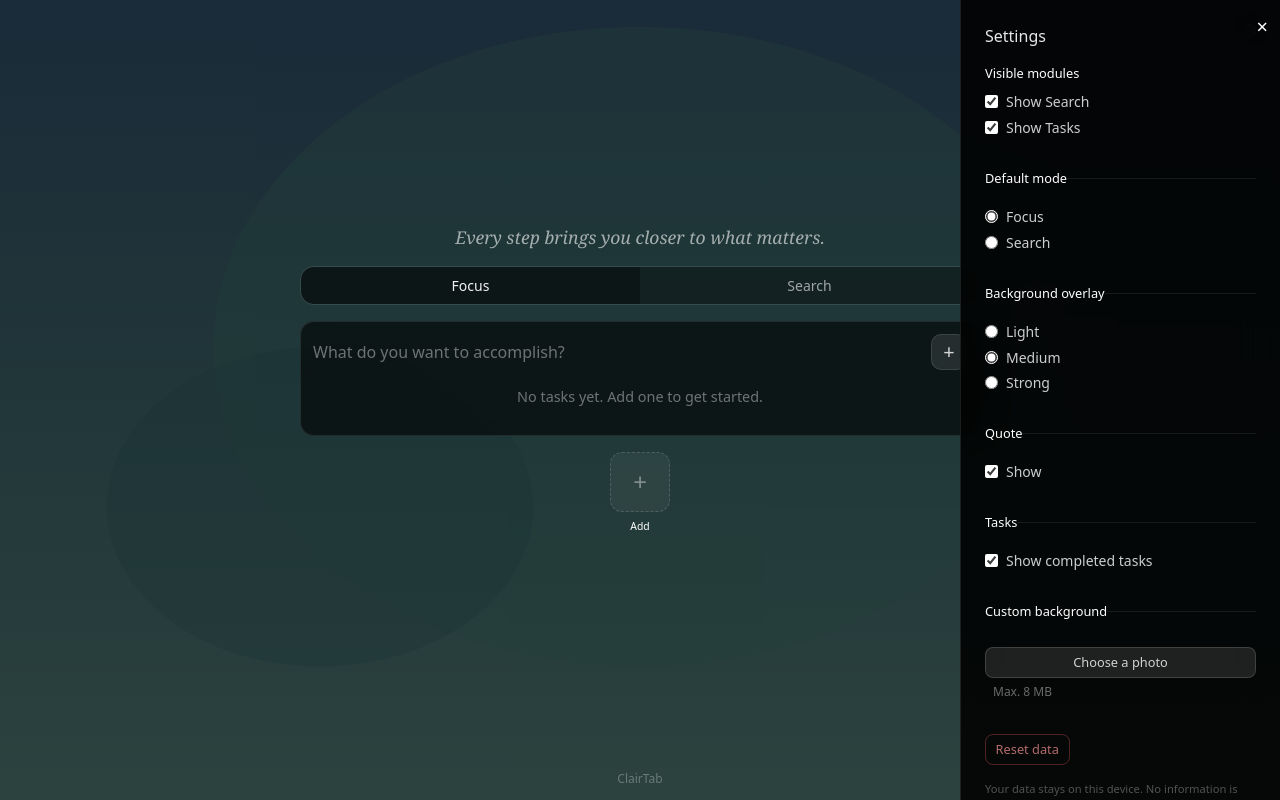
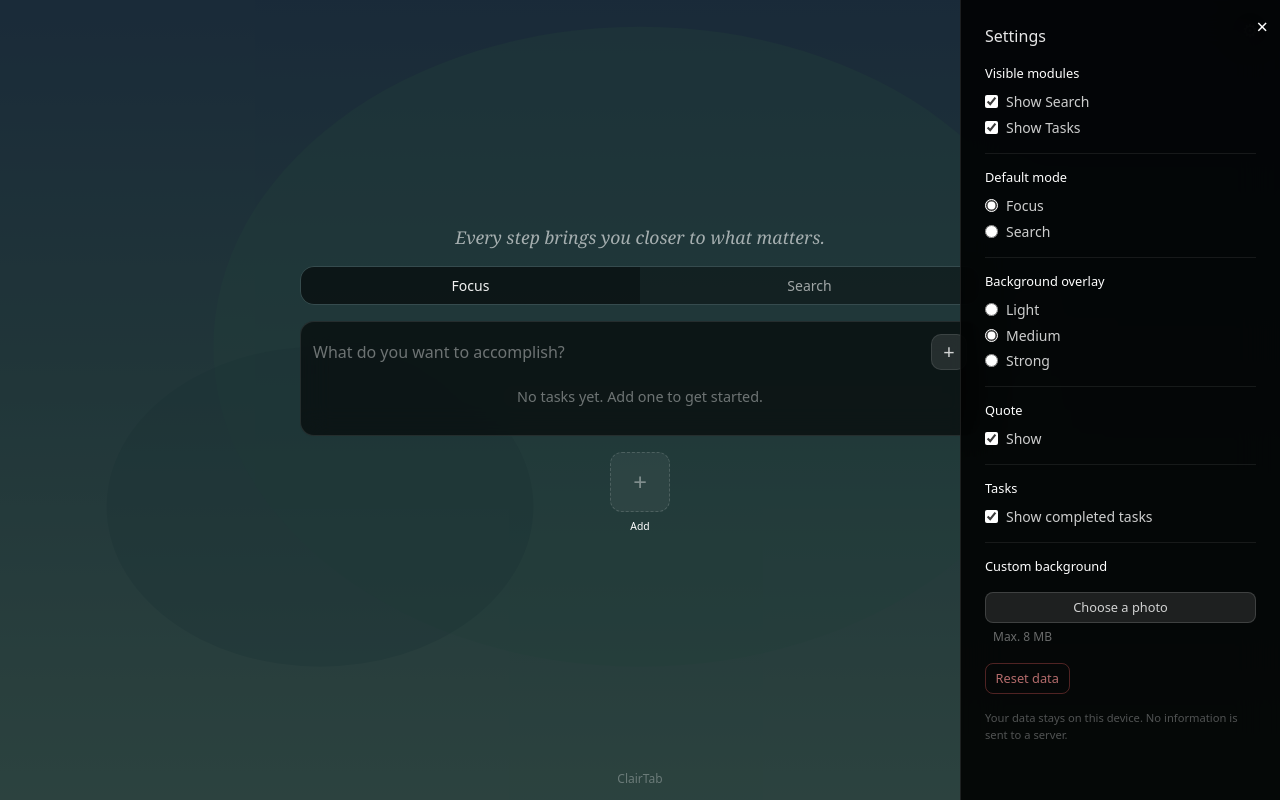
Before and after one commit to rmbl-git/clairtab, a React (Vite) app: page / in a window 1280 px wide. Both pictures are taken after a click on the button "Open settings". Built offline with nearby package versions, Linux system fonts and the light colour scheme.

Commit message:
fix: use standalone settings dividers

```diff
--- a/src/features/settings/SettingsPanel.tsx
+++ b/src/features/settings/SettingsPanel.tsx
@@ -119,7 +119,8 @@ export function SettingsPanel({ preferences, onChange, onReset, onClose, onChoos
         </label>
       </fieldset>
 
-      <fieldset className="claritab-settings-group claritab-settings-separator">
+      <div className="claritab-settings-divider" aria-hidden="true" />
+      <fieldset className="claritab-settings-group">
         <legend>Default mode</legend>
         <label>
           <input
@@ -141,7 +142,8 @@ export function SettingsPanel({ preferences, onChange, onReset, onClose, onChoos
         </label>
       </fieldset>
 
-      <fieldset className="claritab-settings-group claritab-settings-separator">
+      <div className="claritab-settings-divider" aria-hidden="true" />
+      <fieldset className="claritab-settings-group">
         <legend>Background overlay</legend>
         <label>
           <input
@@ -172,7 +174,8 @@ export function SettingsPanel({ preferences, onChange, onReset, onClose, onChoos
         </label>
       </fieldset>
 
-      <fieldset className="claritab-settings-group claritab-settings-separator">
+      <div className="claritab-settings-divider" aria-hidden="true" />
+      <fieldset className="claritab-settings-group">
         <legend>Quote</legend>
         <label>
           <input
@@ -184,7 +187,8 @@ export function SettingsPanel({ preferences, onChange, onReset, onClose, onChoos
         </label>
       </fieldset>
 
-      <fieldset className="claritab-settings-group claritab-settings-separator">
+      <div className="claritab-settings-divider" aria-hidden="true" />
+      <fieldset className="claritab-settings-group">
         <legend>Tasks</legend>
         <label>
           <input
@@ -196,7 +200,8 @@ export function SettingsPanel({ preferences, onChange, onReset, onClose, onChoos
         </label>
       </fieldset>
 
-      <fieldset className="claritab-settings-group claritab-settings-separator">
+      <div className="claritab-settings-divider" aria-hidden="true" />
+      <fieldset className="claritab-settings-group">
         <legend>Custom background</legend>
         <input
           ref={fileInputRef}
--- a/src/styles/shell.css
+++ b/src/styles/shell.css
@@ -580,9 +580,18 @@
 }
 
 .claritab-settings-group {
-  border: none;
-  margin: 0 0 1rem;
+  border: 0;
+  margin: 0;
   padding: 0;
+  min-inline-size: 0;
+}
+
+.claritab-settings-divider {
+  width: 100%;
+  height: 1px;
+  margin: 10px 0 14px;
+  background: rgba(255, 255, 255, 0.08);
+  flex: 0 0 auto;
 }
 
 .claritab-settings-group legend {
@@ -616,12 +625,6 @@
 .claritab-settings-group input[type='radio'],
 .claritab-settings-group input[type='checkbox'] {
   accent-color: rgba(255, 255, 255, 0.6);
-}
-
-.claritab-settings-separator {
-  border-top: 1px solid rgba(255, 255, 255, 0.08);
-  padding-top: 10px;
-  margin-top: 10px;
 }
 
 .claritab-settings-error {
```
